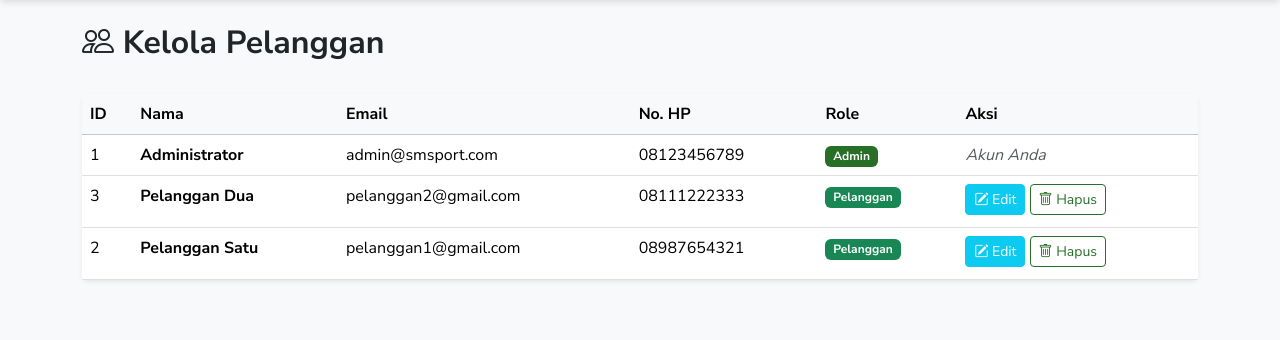
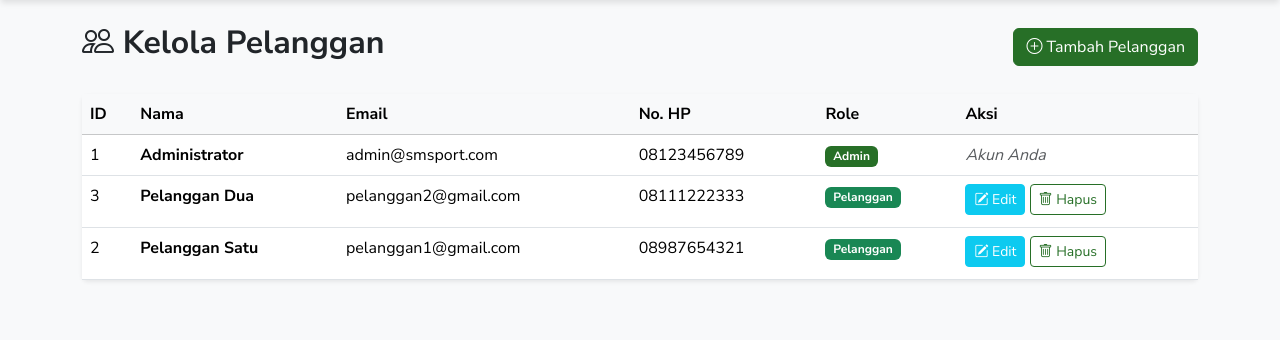
Before and after one commit to ascsalsabila15-cloud/sm_sport, a PHP site: page /pelanggan.php in a window 1280 px wide. Shown: the part 110-450 px from the top of the page. Run offline with PHP 8.4, Linux system fonts and the light colour scheme; the visitor is signed in with stand-in values (Sample User, id 1); data comes from the database, SQL or seed files in the repository.

Commit message:
Perbaikan Bug

```diff
--- a/header.php
+++ b/header.php
@@ -2,6 +2,11 @@
 if (session_status() === PHP_SESSION_NONE) {
     session_start();
 }
+
+// Mencegah cache browser agar tidak memunculkan halaman lama saat pencet tombol Back setelah logout
+header("Cache-Control: no-cache, no-store, must-revalidate"); // HTTP 1.1.
+header("Pragma: no-cache"); // HTTP 1.0.
+header("Expires: 0"); // Proxies.
 ?>
 <!DOCTYPE html>
 <html lang="id">
--- a/pelanggan.php
+++ b/pelanggan.php
@@ -4,6 +4,26 @@ require 'koneksi.php';
 
 if(!isset($_SESSION['id_pelanggan']) || $_SESSION['role'] != 'admin') {
     header("Location: login.php");
+    exit;
+}
+
+if(isset($_POST['action']) && $_POST['action'] == 'tambah') {
+    $nama = $_POST['nama'];
+    $email = $_POST['email'];
+    $no_hp = $_POST['no_hp'];
+    $role = $_POST['role'];
+    $password = $_POST['password'];
+
+    $cek = $conn->prepare("SELECT email FROM pelanggan WHERE email = ?");
+    $cek->execute([$email]);
+    if($cek->rowCount() > 0) {
+        echo "<script>alert('Gagal! Email sudah digunakan oleh pengguna lain.'); window.location='pelanggan.php';</script>";
+        exit;
+    }
+
+    $stmt = $conn->prepare("INSERT INTO pelanggan (nama, email, no_hp, role, password) VALUES (?, ?, ?, ?, ?)");
+    $stmt->execute([$nama, $email, $no_hp, $role, $password]);
+    echo "<script>alert('Pengguna baru berhasil ditambahkan!'); window.location='pelanggan.php';</script>";
     exit;
 }
 
@@ -52,6 +72,7 @@ include 'header.php';
 <div class="row mb-4">
     <div class="col-12 d-flex justify-content-between align-items-center">
         <h2 class="fw-bold"><i class="bi bi-people"></i> Kelola Pelanggan</h2>
+        <button class="btn btn-utama" data-bs-toggle="modal" data-bs-target="#tambahModal"><i class="bi bi-plus-circle"></i> Tambah Pelanggan</button>
     </div>
 </div>
 
@@ -114,7 +135,7 @@ include 'header.php';
                                     </div>
                                     <div class="mb-3">
                                         <label class="form-label">No HP</label>
-                                        <input type="text" name="no_hp" class="form-control" required value="<?= htmlspecialchars($row['no_hp']) ?>">
+                                        <input type="tel" name="no_hp" class="form-control" required maxlength="13" oninput="this.value = this.value.replace(/[^0-9]/g, '')" value="<?= htmlspecialchars($row['no_hp']) ?>">
                                     </div>
                                     <div class="mb-3">
                                         <label class="form-label">Role</label>
@@ -142,4 +163,48 @@ include 'header.php';
     </div>
 </div>
 
+<!-- Modal Tambah -->
+<div class="modal fade" id="tambahModal" tabindex="-1">
+    <div class="modal-dialog">
+        <div class="modal-content">
+            <form action="pelanggan.php" method="POST">
+                <div class="modal-header">
+                    <h5 class="modal-title">Tambah Pelanggan Baru</h5>
+                    <button type="button" class="btn-close" data-bs-dismiss="modal"></button>
+                </div>
+                <div class="modal-body">
+                    <input type="hidden" name="action" value="tambah">
+                    <div class="mb-3">
+                        <label class="form-label">Nama</label>
+                        <input type="text" name="nama" class="form-control" required>
+                    </div>
+                    <div class="mb-3">
+                        <label class="form-label">Email</label>
+                        <input type="email" name="email" class="form-control" required>
+                    </div>
+                    <div class="mb-3">
+                        <label class="form-label">No HP</label>
+                        <input type="tel" name="no_hp" class="form-control" required maxlength="13" oninput="this.value = this.value.replace(/[^0-9]/g, '')">
+                    </div>
+                    <div class="mb-3">
+                        <label class="form-label">Role</label>
+                        <select name="role" class="form-select" required>
+                            <option value="pelanggan">Pelanggan</option>
+                            <option value="admin">Admin</option>
+                        </select>
+                    </div>
+                    <div class="mb-3">
+                        <label class="form-label">Password</label>
+                        <input type="password" name="password" class="form-control" required>
+                    </div>
+                </div>
+                <div class="modal-footer">
+                    <button type="button" class="btn btn-secondary" data-bs-dismiss="modal">Batal</button>
+                    <button type="submit" class="btn btn-utama">Simpan</button>
+                </div>
+            </form>
+        </div>
+    </div>
+</div>
+
 <?php include 'footer.php'; ?>
```
